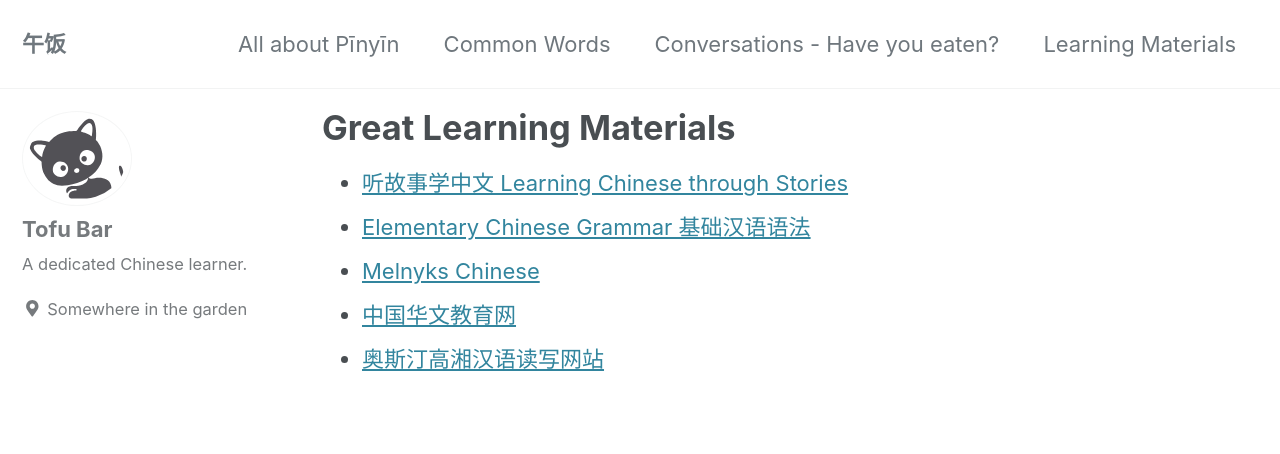
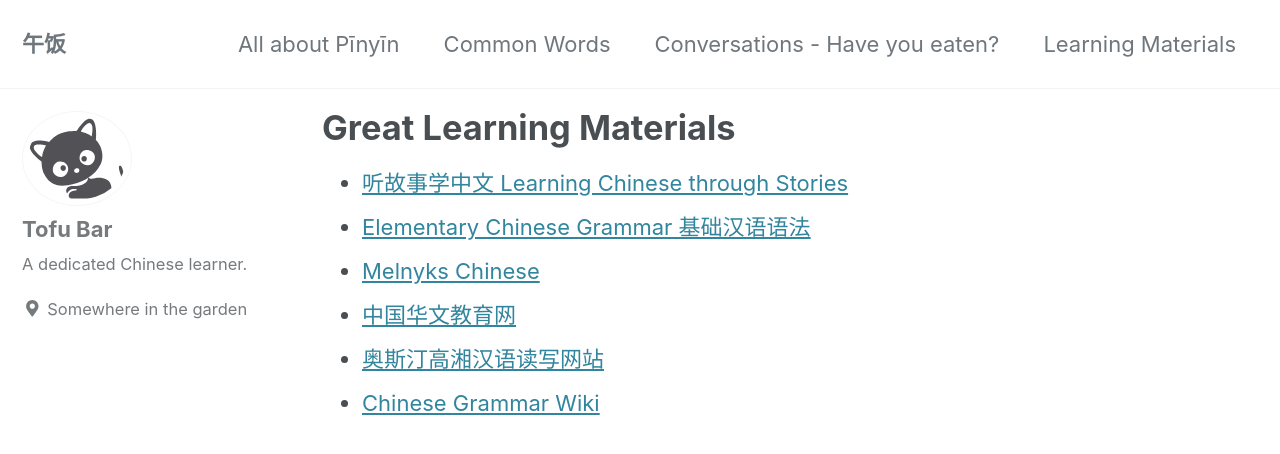
Before and after one commit to afoowalksintoabar/afoowalksintoabar.github.io, a Jekyll site: the page built from _pages/learning-materials-archive.md, in a window 1280 px wide and 900 px high. Shown: the top 454 px of the window. Built offline with Jekyll 4.4.1, drawn with Linux system fonts in a browser that asks for light colours; cached includes are drawn as plain includes; nearby versions of some CDN libraries.

Commit message:
Added the Chinese Grammar Wiki to learning materials

```diff
--- a/_pages/learning-materials-archive.md
+++ b/_pages/learning-materials-archive.md
@@ -11,3 +11,4 @@ author_profile: true
 * [Melnyks Chinese](https://www.melnyks.com/learn-chinese)
 * [中国华文教育网](http://www.hwjyw.com/textbooks/downloads/)
 * [奥斯汀高湘汉语读写网站](http://www.write-chinese.com/Site_Management/help.htm)
+* [Chinese Grammar Wiki](https://resources.allsetlearning.com/chinese/grammar/Grammar_points_by_level)
```
